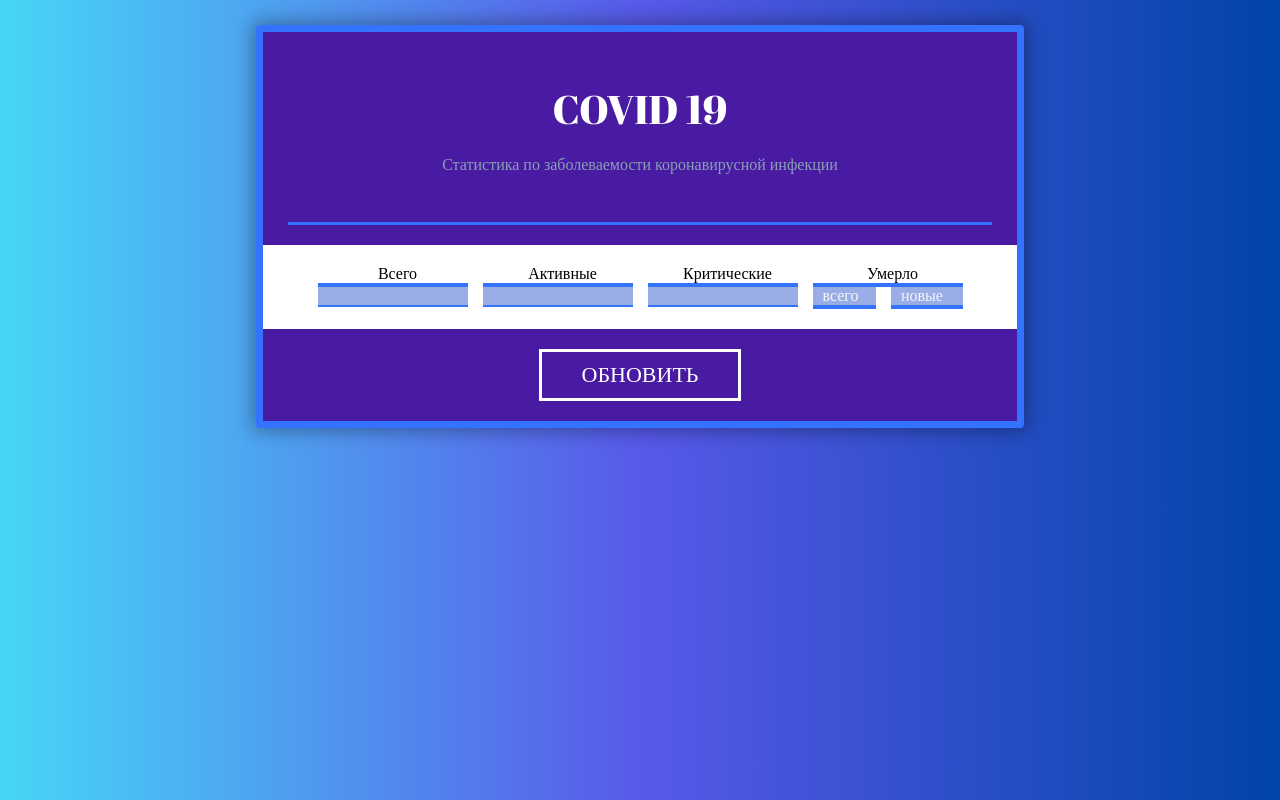
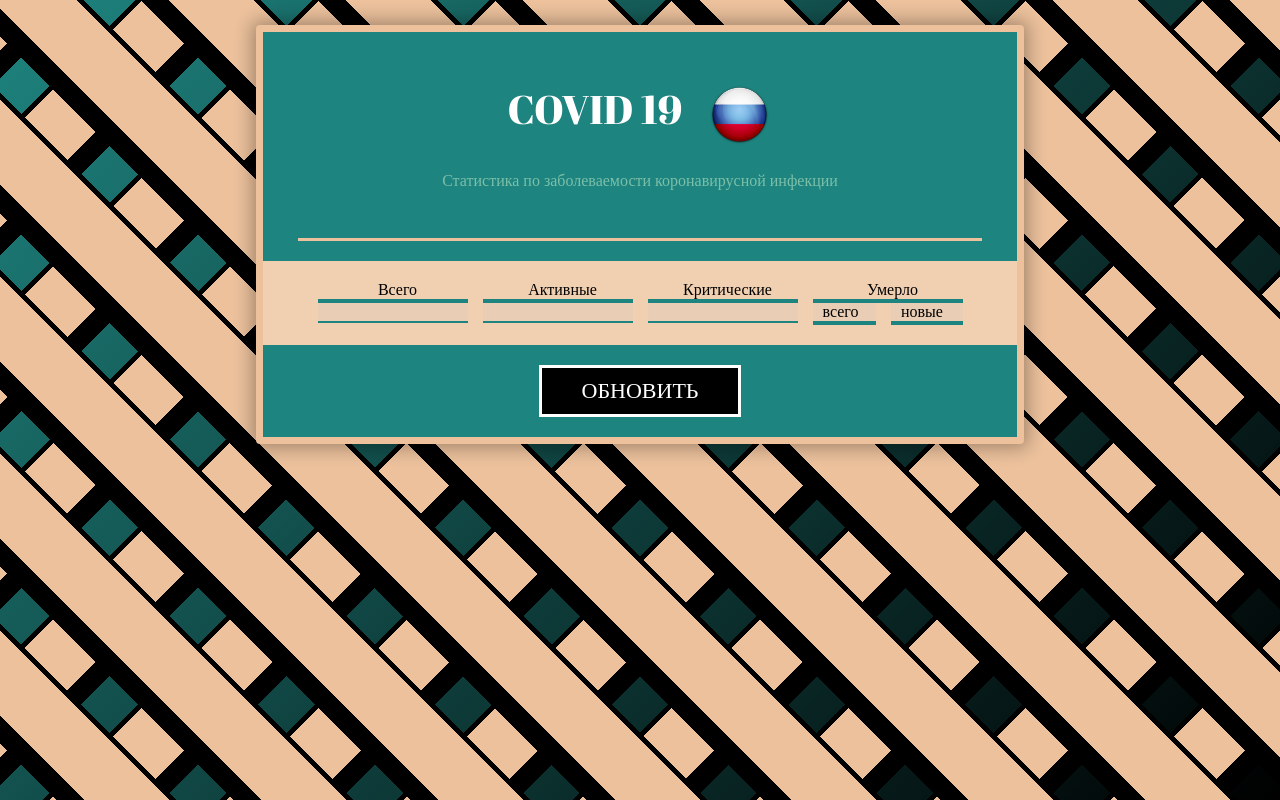
Before and after one commit to avslg/covid-education-react, a React (Create React App) app: page / in a window 1280 px wide. Built offline with nearby package versions, Linux system fonts and the light colour scheme.

Commit message:
new design 2

```diff
--- a/css/style.css
+++ b/css/style.css
@@ -25,9 +25,9 @@
 }
 
 div.container .form {
-  background-color: #481ba2;
+  background-color: #1e847f;
   border-style: solid;
-  border-color: #3373ff;
+  border-color: #ecc19c;
   border-width: 7px;
   -webkit-box-shadow: 0px 0px 18px 4px rgba(0, 0, 0, 0.31);
   -moz-box-shadow: 0px 0px 18px 4px rgba(0, 0, 0, 0.31);
@@ -39,7 +39,7 @@
   margin-top: 20px;
   display: flex;
   justify-content: center;
-  background-color: white;
+  background-color: #f1cfb1;
 }
 
 div.container .form .content-table table {
@@ -48,8 +48,7 @@
 }
 
 div.container .form .content-table table tr:nth-child(2n) {
-  background-color: #99ade7;
-  color: whitesmoke;
+  background-color: #e9cdb4;
 }
 
 div.container .form .content-table table tr:nth-child(3n) td:nth-child(-n+3) {
@@ -57,7 +56,7 @@
 }
 
 div.container .form .content-table table .header-caption th:nth-child(-n+4) {
-  border-bottom: 4px solid #3373ff;
+  border-bottom: 4px solid #1e847f;
 }
 
 div.container .form .content-table table td, div.container .form .content-table table th {
@@ -65,14 +64,24 @@
 }
 
 div.container .form .content-table table td {
-  border-bottom: 2px solid #3373ff;
+  border-bottom: 2px solid #1e847f;
+}
+
+div.container .form div.logo {
+  margin-left: 25px;
+}
+
+div.container .form div.logo img {
+  width: 65px;
+  height: 65px;
 }
 
 div.container .block-header {
+  display: flex;
+  justify-content: center;
   font-family: 'Abril Fatface', cursive;
   margin-top: 50px;
   color: white;
-  text-align: center;
 }
 
 div.container .block-header h1 {
@@ -94,7 +103,7 @@
 div.container div.controls button {
   padding: 10px 40px 10px 40px;
   margin: 20px 0 20px 0;
-  background-color: #481ba2;
+  background-color: black;
   color: white;
   font-size: 22px;
   border-color: white;
@@ -103,21 +112,22 @@
 }
 
 div.container div.controls button:hover {
-  background-color: #682ddc;
+  background-color: #e0995c;
+  color: black;
 }
 
 div.container input[type=text] {
-  width: calc(100% - 50px);
-  margin-left: 25px;
-  margin-right: 25px;
-  background-color: #481ba2;
+  width: calc(100% - 70px);
+  margin-left: 35px;
+  margin-right: 35px;
+  background-color: #1e847f;
   padding-left: 20px;
   padding-top: 10px;
   padding-bottom: 10px;
   font-size: 25px;
   color: white;
   border-bottom: medium;
-  border-color: #3373ff;
+  border-color: #ecc19c;
   border-style: solid;
 }
 
@@ -153,8 +163,8 @@
 
 @media (min-width: 1200px) {
   div.container {
-    background: #47d6f6;
-    background: linear-gradient(90deg, #47d6f6 0%, #5859e9 50%, #0044a7 100%);
+    background: #ecc19c;
+    background: repeating-linear-gradient(45deg, transparent 0, transparent 40px, black 40px, black 60px, #ecc19c 60px, #ecc19c 120px, black 120px, black 125px), repeating-linear-gradient(-45deg, transparent 0, transparent 40px, black 40px, black 60px, #ecc19c 60px, #ecc19c 120px, black 120px, black 125px), linear-gradient(-45deg, black, #1e847f);
   }
   div.container .form {
     margin: 25px 20% 30px 20%;
--- a/css/style.scss
+++ b/css/style.scss
@@ -44,8 +44,11 @@
 }
 
 $color: #534285;
-$backColor: #481ba2;
-$borderColor: rgb(51, 115, 255);
+$backColor: #1e847f;
+$borderColor: #ecc19c;
+$gradientColor: black;
+$gradientColorTwo: #ecc19c;
+$gradientColorThree: $backColor;
 
 div.container{
     position: absolute;
@@ -66,14 +69,13 @@
             margin-top: 20px;
             display: flex;
             justify-content: center;
-            background-color: white;
+            background-color: #f1cfb1;
 
             table{
                 margin-top: 20px;
                 margin-bottom: 20px;
                 tr:nth-child(2n){
-                    background-color: #99ade7;
-                    color: whitesmoke;
+                    background-color: #e9cdb4;
                 }
                 tr:nth-child(3n){
                     td:nth-child(-n+3){
@@ -82,7 +84,7 @@
                 }
 
                 .header-caption th:nth-child(-n+4){
-                    border-bottom: 4px solid $borderColor;
+                    border-bottom: 4px solid $backColor;
 
                 }
 
@@ -91,17 +93,27 @@
                     text-indent: 10px;
                 }
                 td{
-                    border-bottom: 2px solid $borderColor;
+                    border-bottom: 2px solid $backColor;
                 }
+            }
+        }
+        div.logo{
+            margin-left: 25px;
+            img{
+                width: 65px;
+                height: 65px;
             }
         }
     }
 
     .block-header{
+        display: flex;
+        justify-content: center;
+
         font-family: 'Abril Fatface', cursive;
         margin-top: 50px;
         color:white;
-        text-align: center;
+
         h1{
             color:white;
             font-size: 40px;
@@ -121,7 +133,7 @@
     div.controls button{
         padding: 10px 40px 10px 40px;
         margin: 20px 0 20px 0;
-        background-color: $backColor;
+        background-color: black;
         color: white;
         font-size: 22px;
         border-color: white;
@@ -129,13 +141,14 @@
         border-width: 3px;
     }
     div.controls button:hover{
-        background-color: lighten($backColor, $amount: 15);
+        background-color: darken($borderColor, $amount: 15);
+        color: black;
     }
 
     input[type=text]{
-        width: calc(100% - 50px);
-        margin-left: 25px;
-        margin-right: 25px;
+        width: calc(100% - 70px);
+        margin-left: 35px;
+        margin-right: 35px;
 
         background-color: $backColor;
         padding-left: 20px;
@@ -169,10 +182,26 @@
     }
 
     @include breakpoint-by-screen-size(1200px, null){
-        background: rgb(71,214,246);
-        background: linear-gradient(90deg, rgba(71,214,246,1) 0%, rgba(88,89,233,1) 50%, rgba(0,68,167,1) 100%);
+        background: #ecc19c;
+        background: repeating-linear-gradient(45deg,
+            transparent 0, transparent 40px,
+            $gradientColor 40px, $gradientColor 60px,
+            $gradientColorTwo 60px, $gradientColorTwo 120px,
+            $gradientColor 120px, $gradientColor 125px
+        ),
+        repeating-linear-gradient(-45deg,
+        transparent 0, transparent 40px,
+        $gradientColor 40px, $gradientColor 60px,
+        $gradientColorTwo 60px, $gradientColorTwo 120px,
+        $gradientColor 120px, $gradientColor 125px
+        ),
+        linear-gradient(-45deg, $gradientColor, $gradientColorThree) ;
+
+
+
+
+
             .form{
-
                 margin: 25px 20% 30px 20%;
                 .content-table{
                     table{
--- a/src/components/covidForm.js
+++ b/src/components/covidForm.js
@@ -4,7 +4,9 @@
     render(){
         return(
             <div className="form">
-                <div className="block-header"><h1>COVID 19</h1>
+                <div className="block-header">
+                    <h1>COVID 19</h1>
+                    <div className="logo"><img src="/images/russia.png" alt="russia.png"/></div>
                 </div>
                 <p className="block-desc">
                     <span>Статистика по заболеваемости коронавирусной инфекции</span>
```
Also changed, not shown: public/images/russia.png (added), 1 other file (tests, documents, lock files or other folders). Lines whose indentation alone changed are shown as unchanged.
